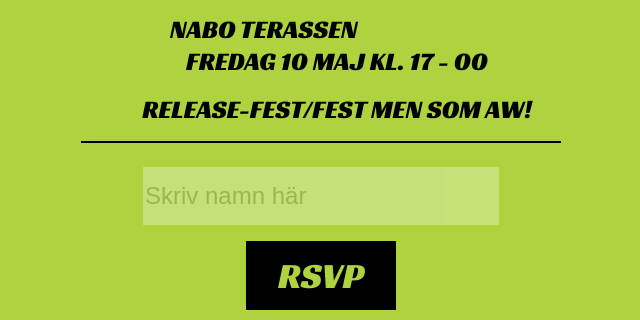
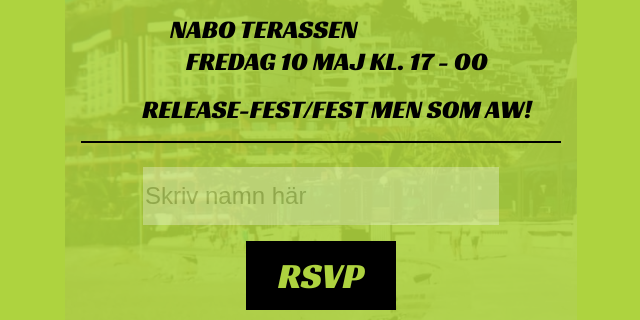
Before and after one commit to erikfriis/lanzarote2007, a website built with Vite: page index.html in a window 1280 px wide. Shown: the part 170-490 px from the top of the page, without its empty margins (319-959 px from the left). Built offline with nearby package versions, Linux system fonts and the light colour scheme.

Commit message:
fix: background image and more

```diff
--- a/index.html
+++ b/index.html
@@ -9,12 +9,17 @@
       href="https://fonts.googleapis.com/css2?family=Noto+Sans+JP:wght@200&family=Poppins:wght@100;300;400;500;600&family=Racing+Sans+One&display=swap"
       rel="stylesheet"
     />
+    <link rel="stylesheet" href="./src/style.css" />
     <meta name="viewport" content="width=device-width, initial-scale=1.0" />
-    <meta property="og:image" content="/public/lanzaroteBild.svg" />
+    <meta
+      property="og:image"
+      content="https//:www.lanzarote2007.netlify.app//public/lanzaroteBild.svg"
+    />
     <title>Lanzarote 2007</title>
   </head>
   <body>
     <div id="app" class="app">
+      <div class="bigContainer">
         <div class="logoContainer">
           <img
             src="./public/lanzaroteLogo.svg"
@@ -69,6 +74,6 @@
           (Ingång: NK Parkaden, Regeringsgatan 47, våning 7)
         </div>
       </div>
-    <script type="module" src="/src/main.ts"></script>
+    </div>
   </body>
 </html>
--- a/src/main.ts
+++ /dev/null
@@ -1 +0,0 @@
-import "./style.css";
--- a/src/style.css
+++ b/src/style.css
@@ -12,8 +12,8 @@
   -moz-osx-font-smoothing: grayscale;
   -webkit-text-size-adjust: 100%;
 
-  @media (max-width: 700px) {
-    font-size: 14px;
+  @media (max-width: 600px) {
+    font-size: 12px;
   }
 }
 
@@ -49,7 +49,30 @@ h1 {
   flex-direction: column;
   justify-content: start;
   align-items: center;
+}
+
+.bigContainer {
+  display: flex;
+  flex-direction: column;
+  justify-content: start;
+  align-items: center;
+  position: relative;
+  z-index: 1;
   min-height: 100vh;
+}
+
+.bigContainer::before {
+  content: "";
+  position: absolute;
+  top: 0;
+  left: 0;
+  right: 0;
+  bottom: 0;
+  background-image: url("../public/lanzaroteBgImgProgressive.jpg");
+  background-size: cover;
+  background-position: center center;
+  opacity: 0.1;
+  z-index: -1;
 }
 
 .logoContainer {
```
Also changed, not shown: public/lanzaroteBgImgProgressive.jpg (added). Lines whose indentation alone changed are shown as unchanged.
